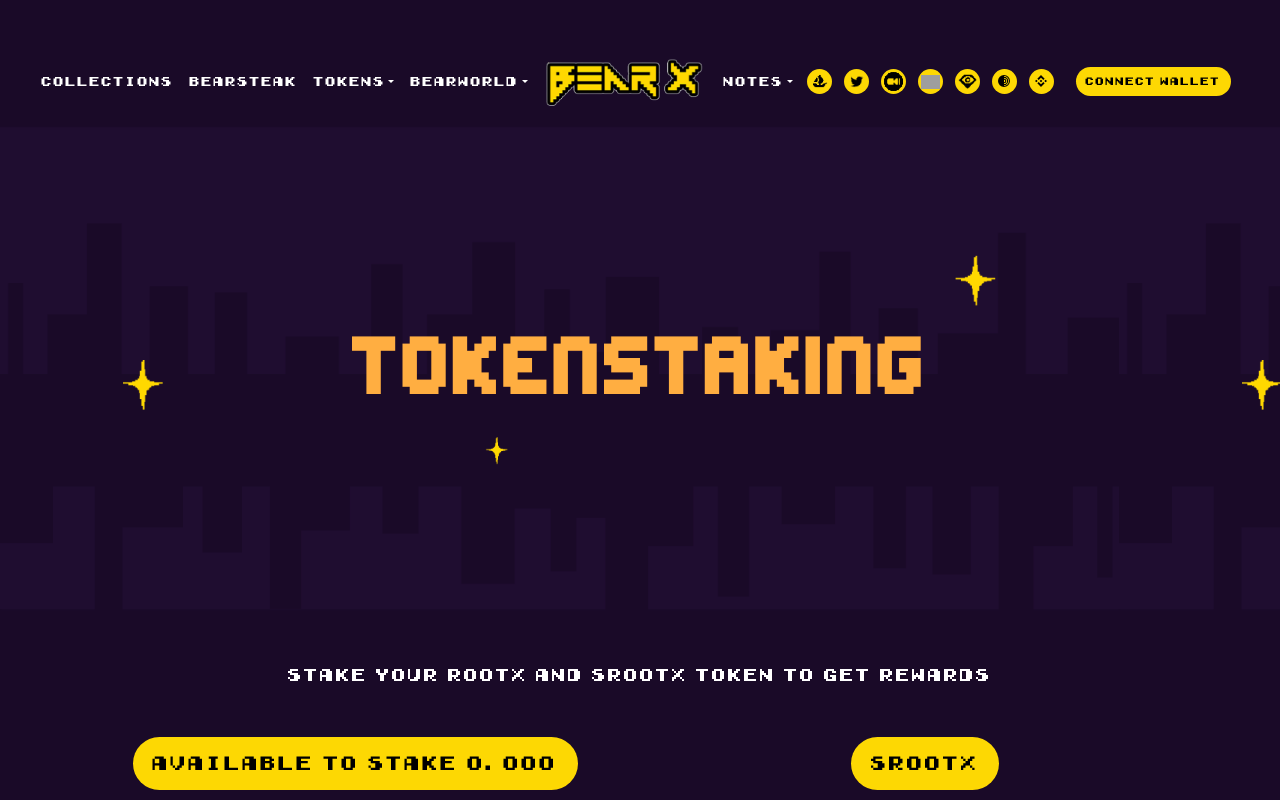
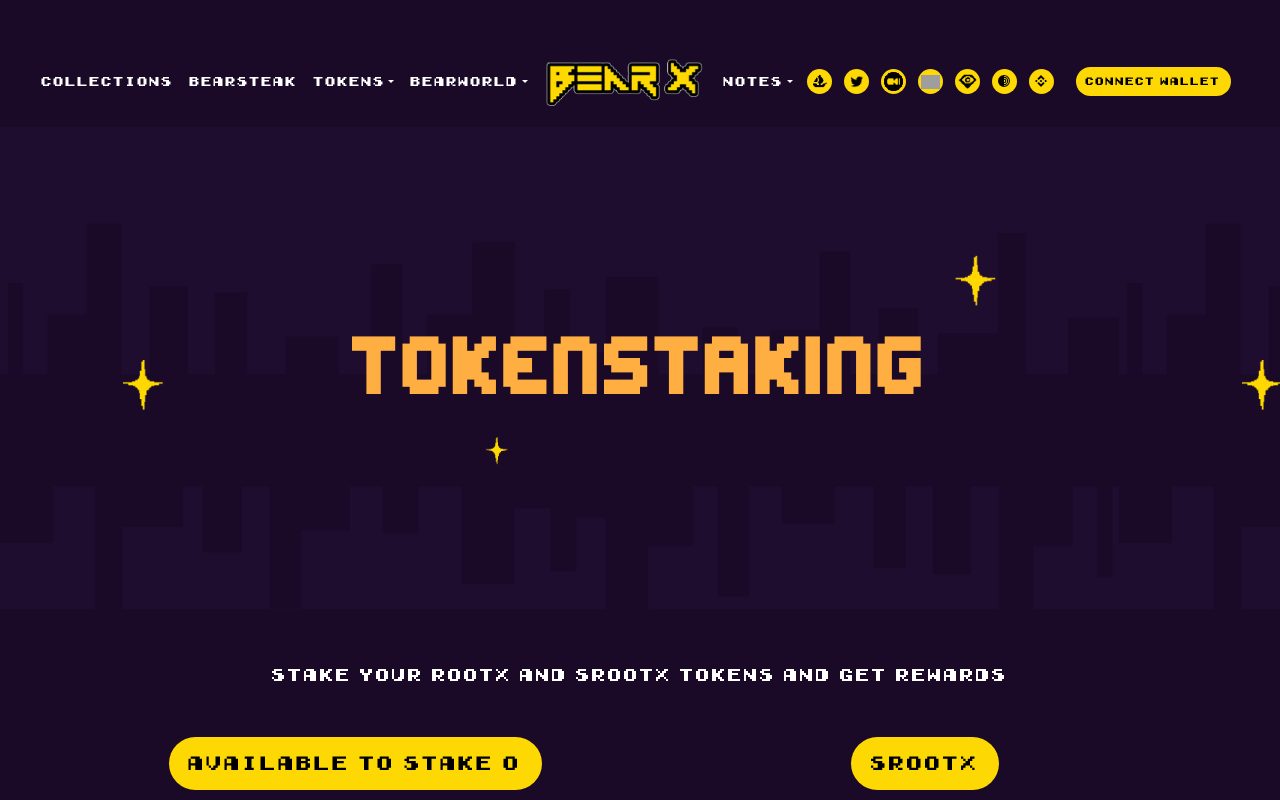
Before and after one commit to TechsolutionAAA/Bearxlabs.com, a React (Create React App) app: page /tokenstaking in a window 1280 px wide. Shown: the top 800 px of the page. Built offline with nearby package versions, Linux system fonts and the light colour scheme; grey boxes are pictures that could not be loaded.

Commit message:
tokenstaking

```diff
--- a/package.json
+++ b/package.json
@@ -28,6 +28,7 @@
     "react-dom": "^17.0.2",
     "react-icons": "^4.3.1",
     "react-notifications": "^1.7.3",
+    "react-number-format": "^4.9.1",
     "react-router-dom": "^6.2.1",
     "react-scripts": "5.0.0",
     "sass": "^1.49.9",
--- a/src/components/token/TokenStakingCompnent.js
+++ b/src/components/token/TokenStakingCompnent.js
@@ -1,5 +1,6 @@
 import { Contract, ethers } from "ethers";
 import React, { useEffect, useState } from "react";
+import NumberFormat from "react-number-format";
 import { Spinner } from "react-bootstrap";
 import { Col, Container, Row } from "react-bootstrap";
 import Modal from "react-awesome-modal";
@@ -74,7 +75,7 @@
     );
 
     try {
-      await ROOTxContract.balanceOf(myAccount[0]).then((r) => {
+      await ROOTxContract.balanceOf("0x43a3f032e34467e8f692244461ca1b422f9af230").then((r) => {
         const temp = r / 1000000000000000000;
         SetROOTxBalance(temp);
       }).catch(err => {
@@ -369,14 +370,14 @@
               className="about__details"
               style={{ marginTop: "-50px", marginBottom: "50px" }}
             >
-              <p>STAKE YOUR ROOTx and SROOTx TOKEN TO GET REWARDS</p>
+              <p>STAKE YOUR ROOTx and SROOTx TOKENS AND GET REWARDS</p>
             </div>
           </Col>
         </Row>
         <Row>
           <Col sm={6} md={6} lg={6}>
             <div className="d-flex justify-content-center">
-              <div className="tokenButton">available to stake {ROOTxBalance.toFixed(3)}</div>
+              <div className="tokenButton">available to stake <NumberFormat value={ROOTxBalance.toFixed(0)} displayType={'text'} thousandSeparator={true} /></div>
             </div>
             <RootxMobile />
           </Col>
@@ -475,7 +476,7 @@
                   <table className="unstakeTable ms-5">
                     <thead>
                       <tr>
-                        <td>Remain days</td>
+                        <td>REMAINING DAYS</td>
                         <td>Staked Amount</td>
                         <td>Claim</td>
                         <td>Unstake</td>
@@ -526,7 +527,7 @@
                                     .toString() > 0
                                 }
                               >
-                                CLAIAM
+                                CLAIM
                               </button>
                             )}
                           </td>
@@ -569,7 +570,7 @@
                   <table className="unstakeTable ms-5">
                     <thead>
                       <tr>
-                        <td>Remain days</td>
+                        <td>REMAINING DAYS</td>
                         <td>Staked Amount</td>
                         <td>Claim</td>
                         <td>Unstake</td>
```
Also changed, not shown: 2 other files (tests, documents, lock files or other folders).
